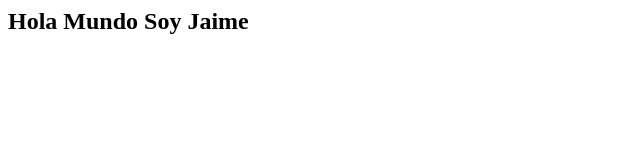
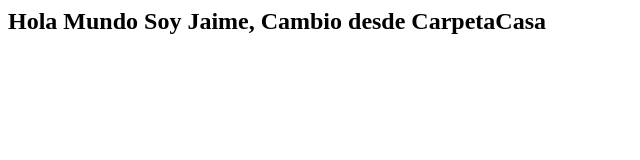
Before and after one commit to JaimePastor6/P02-40, a plain HTML site: page index.html in a window 1280 px wide. Shown: the whole page, without its empty margins (0-640 px from the left). Drawn offline with Linux system fonts and the light colour scheme.

Commit message:
Cambio desde CarpetaCasa

```diff
--- a/index.html
+++ b/index.html
@@ -2,7 +2,7 @@
 <html>
 <head>
 <body>
-<h2> Hola Mundo Soy Jaime</h2>
+<h2> Hola Mundo Soy Jaime, Cambio desde CarpetaCasa</h2>
 </body>
 </head>
 </html>
```
